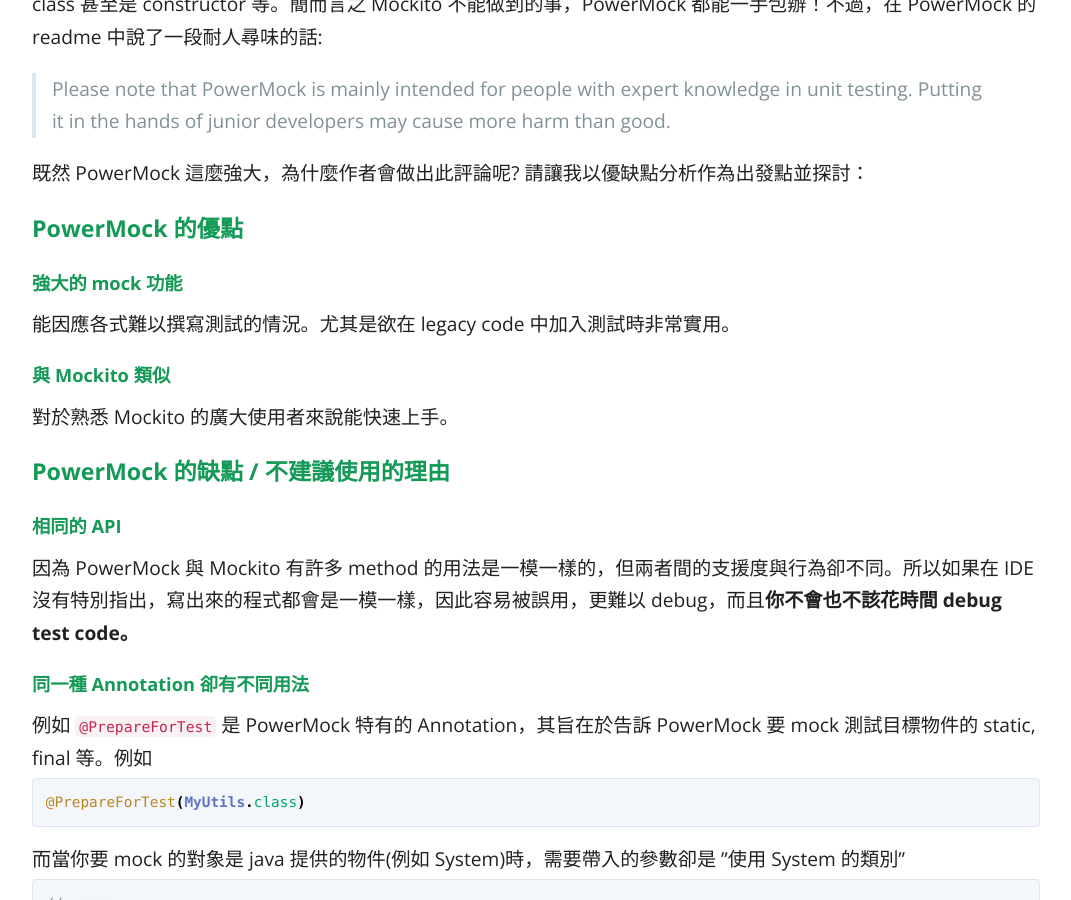
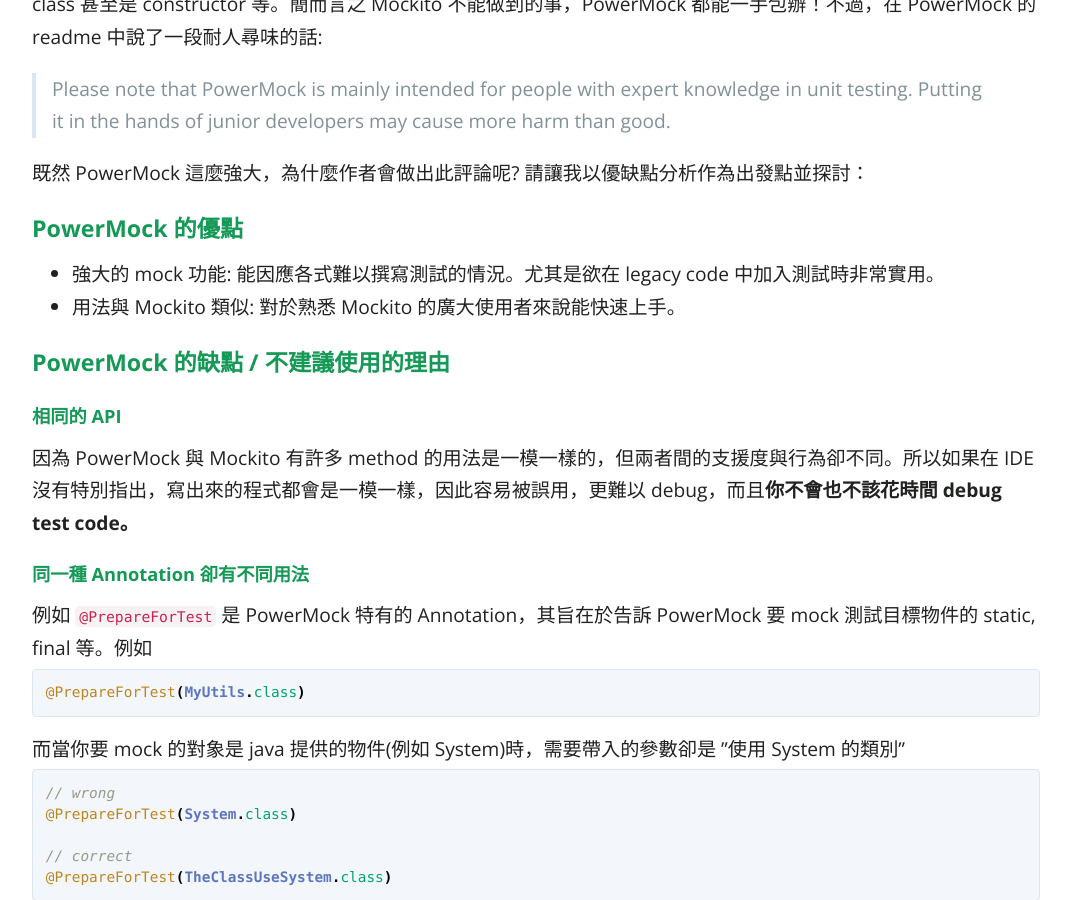
Before and after one commit to KaiSheng714/KaiSheng714.github.io, a Jekyll site: the page built from _posts/2022-01-06-why-powermock-is-bad.md, in a window 1280 px wide and 900 px high, scrolled down 793 px. Shown: the whole window, without its empty margins (104-1175 px from the left). Built offline with Jekyll 4.4.1, drawn with Linux system fonts in a browser that asks for light colours; comment, search, counter and statistics services are not loaded.

Commit message:
powermock

```diff
--- a/_layouts/post.html
+++ b/_layouts/post.html
@@ -36,7 +36,7 @@
     如果你喜歡我的文章，<a target="_blank" href="https://www.facebook.com/people/Kai-Shengs-Blog/100083607360982/">歡迎追蹤我的專頁</a>，就能獲取最新文章資訊哦。
   </b>
 
-  <hr style="margin-top: 10px; margin-bottom: 10px;">
+  <hr style="margin-top: 16px; margin-bottom: 16px;">
 
   <script src="https://utteranc.es/client.js"
         repo="KaiSheng714/KaiSheng714.github.io"
--- a/_posts/2022-01-06-why-powermock-is-bad.md
+++ b/_posts/2022-01-06-why-powermock-is-bad.md
@@ -23,10 +23,8 @@
 既然 PowerMock 這麼強大，為什麼作者會做出此評論呢? 請讓我以優缺點分析作為出發點並探討：
 
 ## **PowerMock 的優點**
-### **強大的 mock 功能**
-能因應各式難以撰寫測試的情況。尤其是欲在 legacy code 中加入測試時非常實用。
-### **與 Mockito 類似**
-對於熟悉 Mockito 的廣大使用者來說能快速上手。
+- 強大的 mock 功能: 能因應各式難以撰寫測試的情況。尤其是欲在 legacy code 中加入測試時非常實用。
+- 用法與 Mockito 類似: 對於熟悉 Mockito 的廣大使用者來說能快速上手。
 
 ## **PowerMock 的缺點 / 不建議使用的理由**
 ### **相同的 API**
@@ -61,7 +59,7 @@
 
 如果你對於上面提的幾點有感，覺得 PowerMock 弊大於利，或覺得現階段不適合使用，因而決定棄用，那可以參考以下的方法 — **重構**。
 
-
+-----
 
 ## **重構(Refactoring)**
 
```
